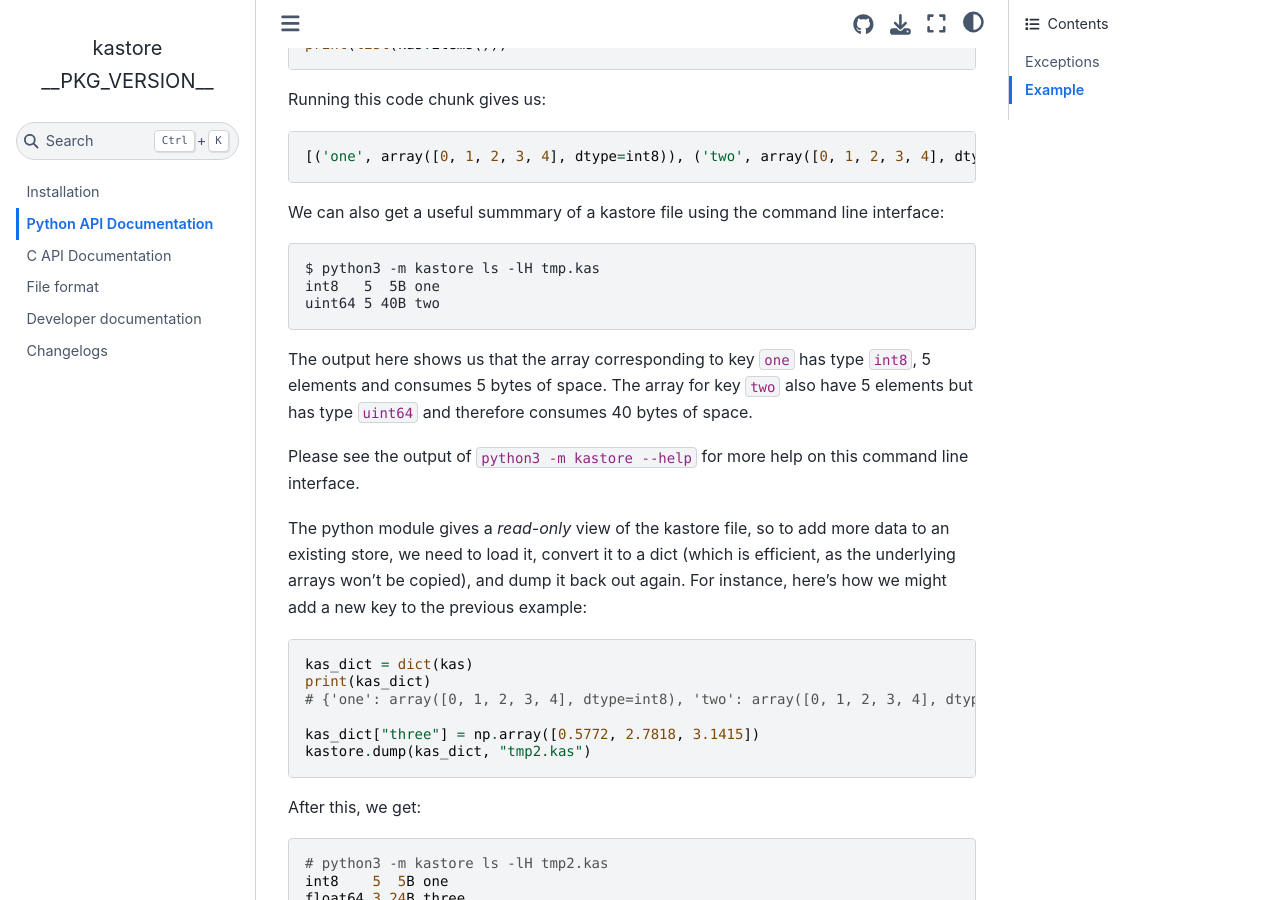
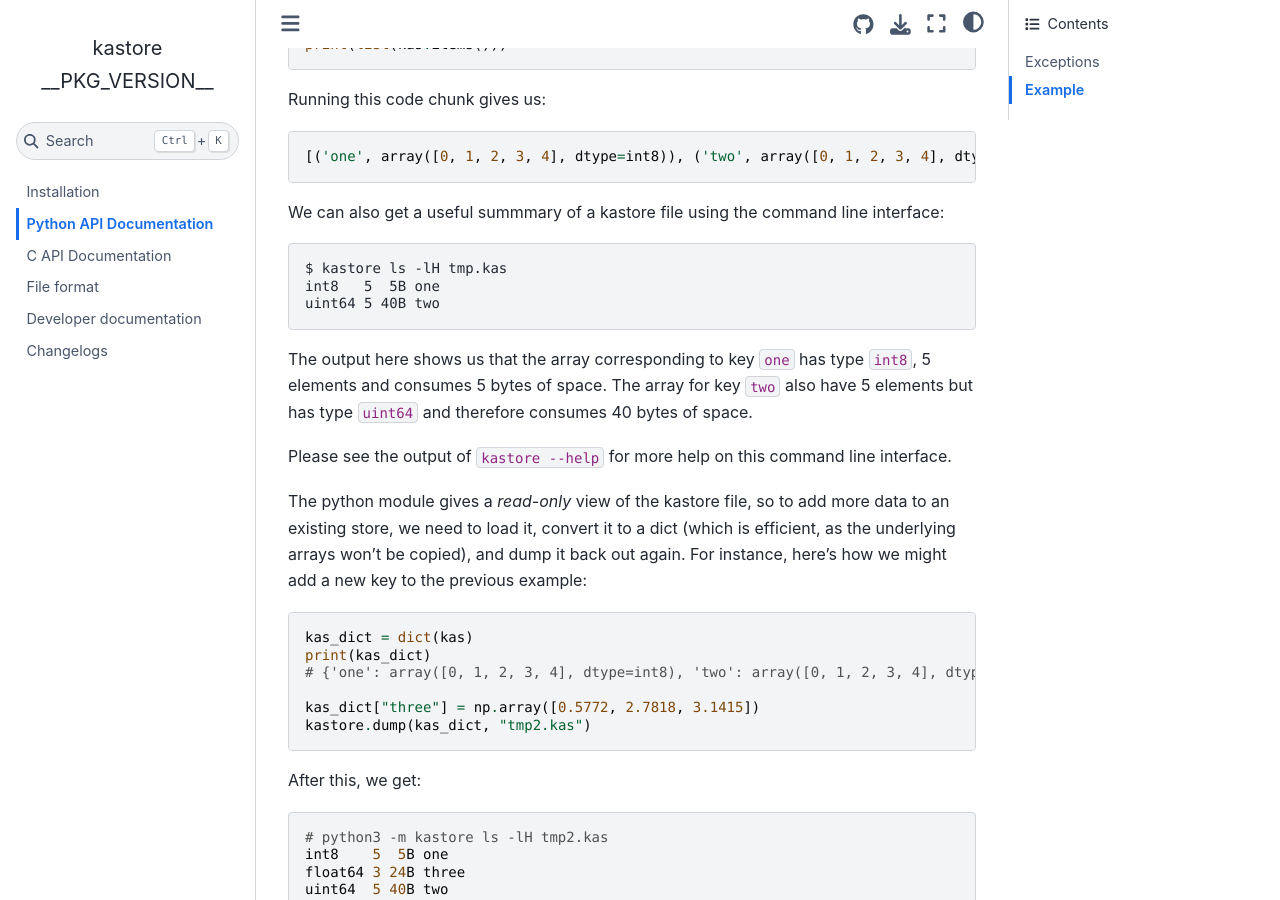
Before and after one commit to tskit-dev/kastore, a Jupyter Book: the page built from docs/python-api.rst, in a window 1280 px wide and 900 px high, scrolled down 1476 px. Built offline with Jupyter Book 1.0.4 settings and Sphinx 7.4.7 and the Sphinx Book theme 1.1.4, drawn with Linux system fonts in a browser that asks for light colours.

Commit message:
Fix stale documentation details
- Update README docs URL from readthedocs to tskit.dev
- Fix missing space in conda install example
- Remove stale 'documentation incomplete' note from introduction
- Use kastore CLI entry point in examples instead of python3 -m kastore

```diff
--- a/docs/installation.rst
+++ b/docs/installation.rst
@@ -11,7 +11,7 @@
 
 or::
 
-    $conda install kastore -c conda-forge
+    $ conda install kastore -c conda-forge
 
 
 .. todo:: Discuss installing C API.
--- a/docs/introduction.rst
+++ b/docs/introduction.rst
@@ -13,7 +13,3 @@
 Kastore is developed as the file backing for tskit, but may
 be useful in other projects that need a simple storage format
 for numerical arrays with a portable C API.
-
-.. note:: This documentation is incomplete and still under development. If
-    you would like to help, please open an issue on
-    `GitHub <https://github.com/tskit-dev/kastore>`_.
--- a/docs/python-api.rst
+++ b/docs/python-api.rst
@@ -48,7 +48,7 @@
 
 We can also get a useful summmary of a kastore file using the command line interface::
 
-    $ python3 -m kastore ls -lH tmp.kas
+    $ kastore ls -lH tmp.kas
     int8   5  5B one
     uint64 5 40B two
 
@@ -56,7 +56,7 @@
 has type ``int8``, 5 elements and consumes 5 bytes of space. The array for key ``two``
 also have 5 elements but has type ``uint64`` and therefore consumes 40 bytes of space.
 
-Please see the output of ``python3 -m kastore --help`` for more help on this
+Please see the output of ``kastore --help`` for more help on this
 command line interface.
 
 The python module gives a *read-only* view of the kastore file,
```
Also changed, not shown: README.md (+1 -1 lines).
